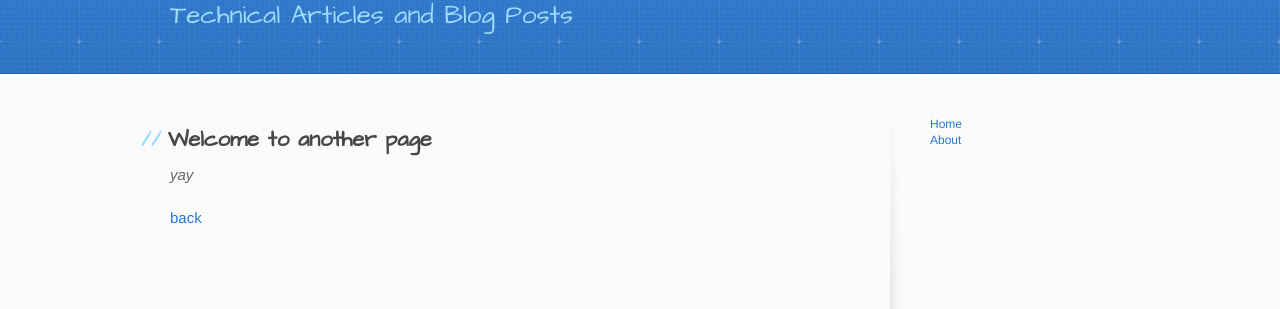
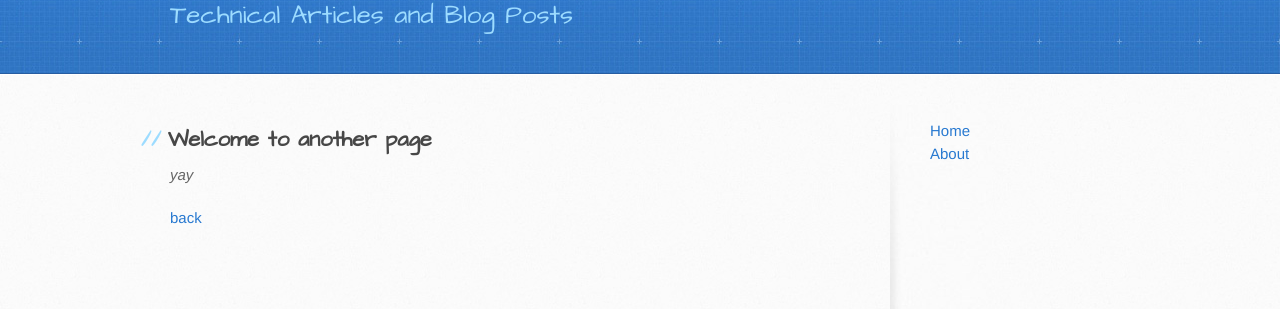
Before and after one commit to opcoder0/opcoder0.github.io, a Jekyll site: the page built from docs/another-page.md, in a window 1280 px wide. Shown: the part 199-508 px from the top of the page. Built offline with Jekyll 4.4.1, drawn with Linux system fonts in a browser that asks for light colours; our own code applies the rules of GitHub Pages for plain Markdown files.

Commit message:
remove font-size and font-height from aside#sidebar

```diff
--- a/docs/_sass/jekyll-theme-architect.scss
+++ b/docs/_sass/jekyll-theme-architect.scss
@@ -78,8 +78,6 @@ aside#sidebar {
   width: 200px;
   min-height: 504px;
   padding-left: 20px;
-  font-size: 12px;
-  line-height: 1.3;
   background: transparent url(../images/sidebar-bg.jpg) 0 0 no-repeat;
 }
 
```
